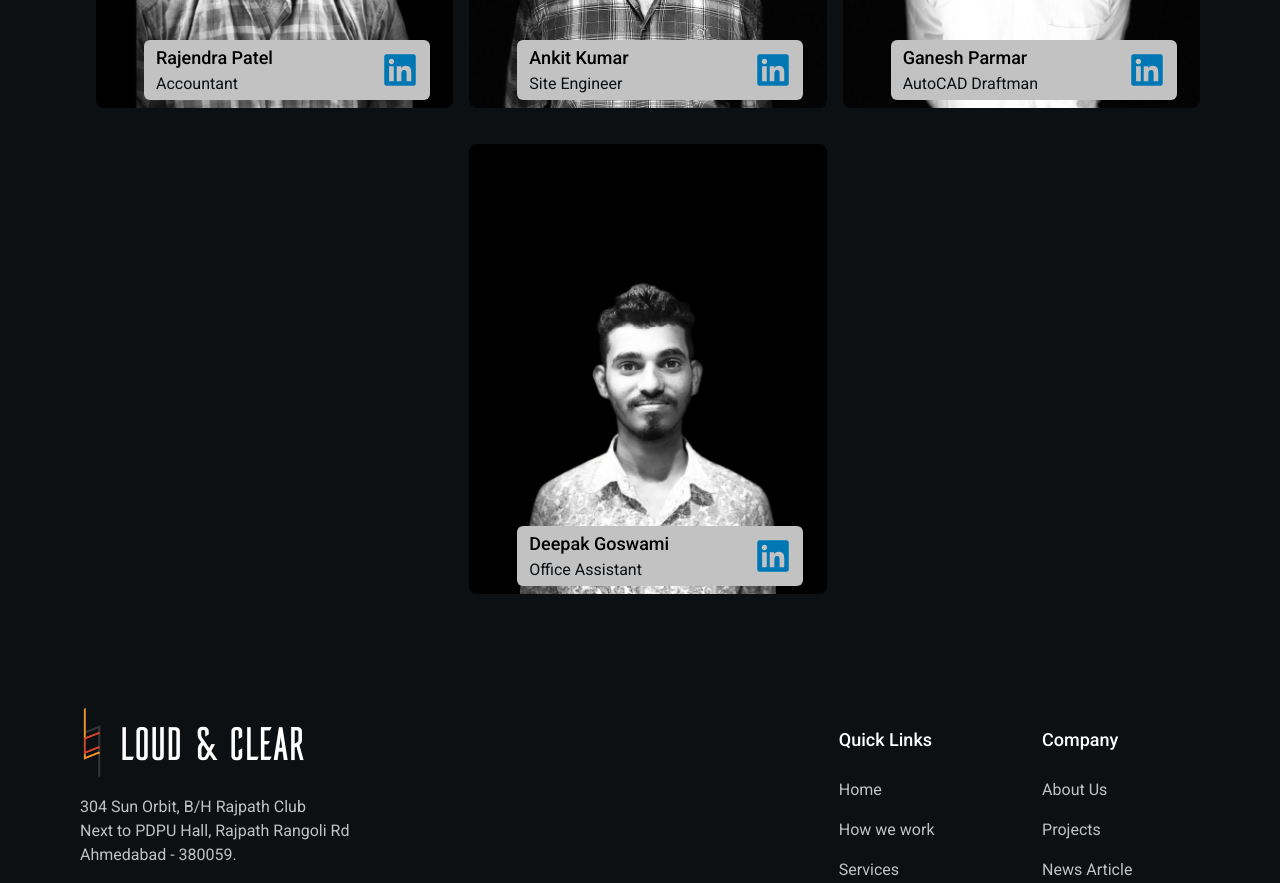
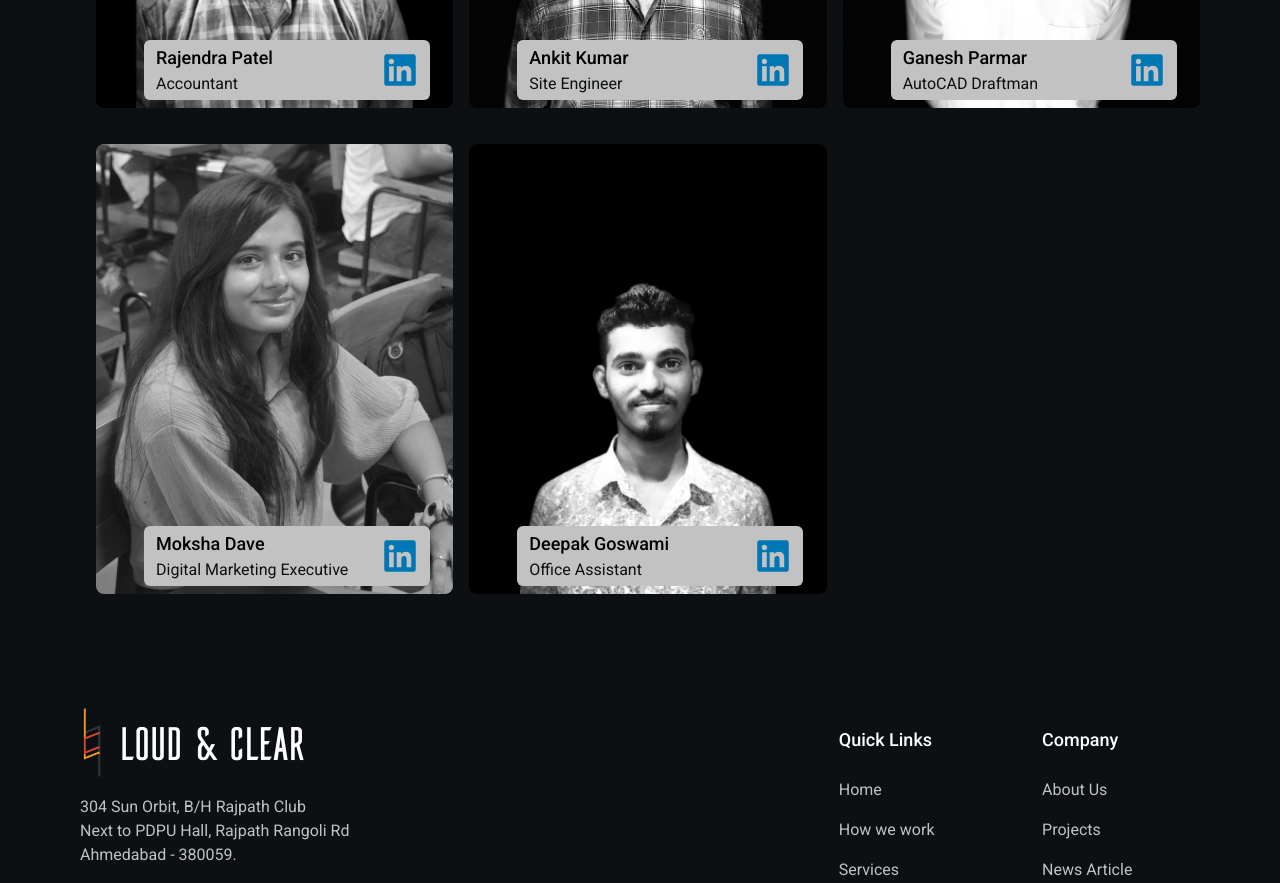
Before and after one commit to Loudandclear2024/Website, a Next.js app: page /about in a window 1280 px wide. Shown: the part 2020-2903 px from the top of the page. Built offline with nearby package versions, Linux system fonts and the light colour scheme.

Commit message:
update(about): add team member

```diff
--- a/src/app/about/page.js
+++ b/src/app/about/page.js
@@ -44,6 +44,12 @@ export default function About() {
       position: "AutoCAD Draftman",
       image: "/images/about/team/ganesh.webp",
       linkedin: "https://www.linkedin.com/in/ganesh-parmar-26673a2b0/",
+    },
+    {
+      name: "Moksha Dave",
+      position: "Digital Marketing Executive",
+      image: "/images/about/team/moksha.webp",
+      linkedin: "https://www.linkedin.com/in/moksha-dave/",
     },
     {
       name: "Deepak Goswami",
@@ -131,15 +137,7 @@ export default function About() {
           {/* All Images */}
           <div className="grid gap-4 grid-cols-1 sm:grid-cols-2 md:mt-5 lg:mt-8 lg:grid-cols-3">
             {team.map((member, index) => (
-              <div
-                className={`relative group
-              ${
-                index === 6 &&
-                "lg:col-start-2 sm:col-span-2 sm:justify-self-center lg:col-span-1 lg:justify-self-auto"
-              }
-              `}
-                key={index}
-              >
+              <div className="relative group" key={index}>
                 <Image
                   src={member.image}
                   width={500}
```
Also changed, not shown: public/images/about/team/moksha.webp (added).
